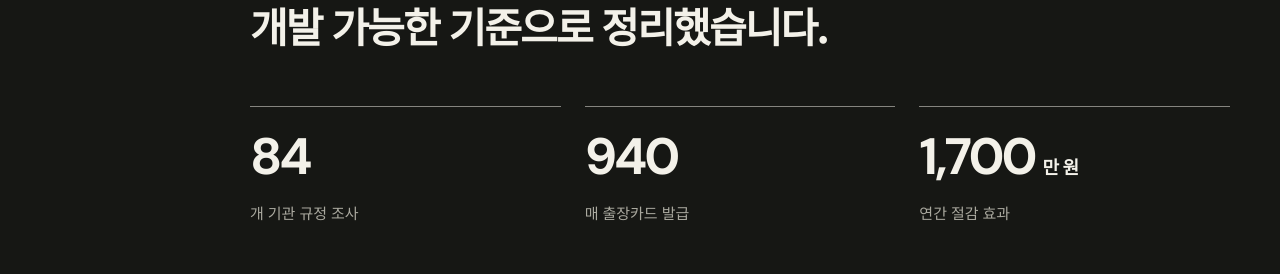
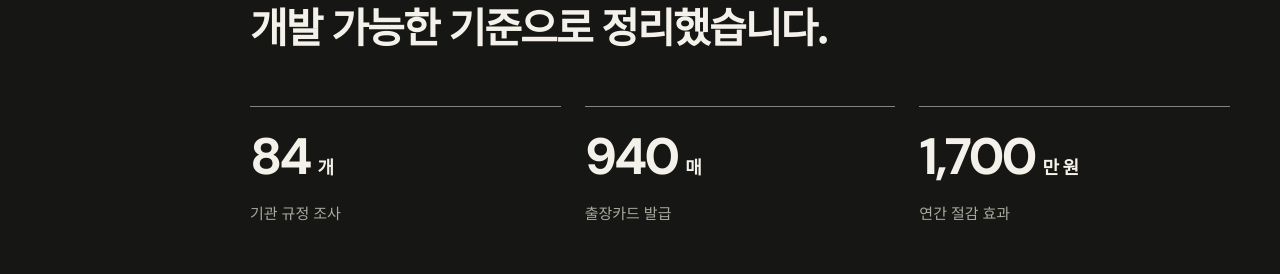
Before and after one commit to kwoney/kwoney-portfolio, a Next.js app: page / in a window 1280 px wide. Shown: the part 4640-4914 px from the top of the page. Built offline with nearby package versions, Linux system fonts and the light colour scheme.

Commit message:
Place experience metric units beside values

```diff
--- a/app/page.tsx
+++ b/app/page.tsx
@@ -56,7 +56,7 @@ export default function Home() {
     <section className="experience section shell" id="experience" aria-labelledby="experience-title">
       <div className="section-label"><span>03</span><p>Previous experience</p></div>
       <div className="section-content"><p className="eyebrow">한국환경공단 · 회계 담당 · 2021.09—2025.02</p><h2 id="experience-title">현업의 요구를<br />개발 가능한 기준으로 정리했습니다.</h2>
-        <div className="experience-grid"><div className="experience-numbers"><div><strong>84</strong><span>개 기관 규정 조사</span></div><div><strong>940</strong><span>매 출장카드 발급</span></div><div><strong>1,700<small>만 원</small></strong><span>연간 절감 효과</span></div></div>
+        <div className="experience-grid"><div className="experience-numbers"><div><strong>84<small>개</small></strong><span>기관 규정 조사</span></div><div><strong>940<small>매</small></strong><span>출장카드 발급</span></div><div><strong>1,700<small>만 원</small></strong><span>연간 절감 효과</span></div></div>
           <div className="experience-copy"><h3>요구사항 정의부터<br />업무 흐름 설계와 협업 조율까지.</h3><p>한국환경공단 회계 담당자로 근무하며 출장전용 법인카드 시스템 도입의 현업 기획을 맡았습니다. 84개 공공기관의 규정과 사례를 조사해 계정과목·한도·예외 조건을 정리했습니다.</p><p>신청–승인–사용–정산–전표로 이어지는 업무 흐름을 화면별 요구사항으로 구체화하고, 지출 담당자·개발업체·은행·정보부서 사이에서 기준과 일정을 조율했습니다.</p><p>시스템 구현은 개발업체가 담당했고, 저는 업무 기준과 요구사항을 정의하고 전달하는 역할을 맡았습니다. 이 경험은 지금도 기능을 구현하기 전에 사용자 흐름과 데이터, 예외 조건을 먼저 정리하는 바탕이 됩니다.</p></div>
         </div>
       </div>
```
